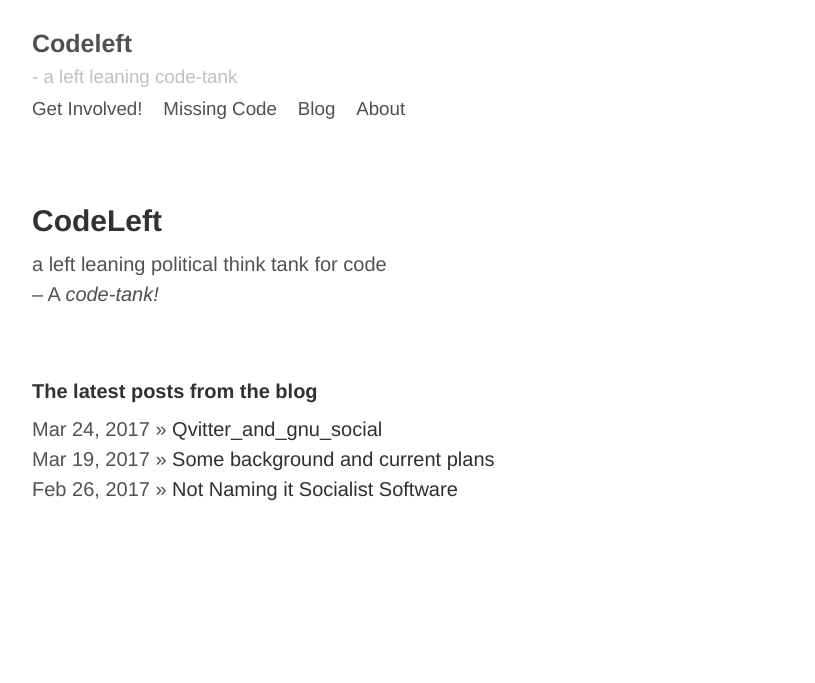
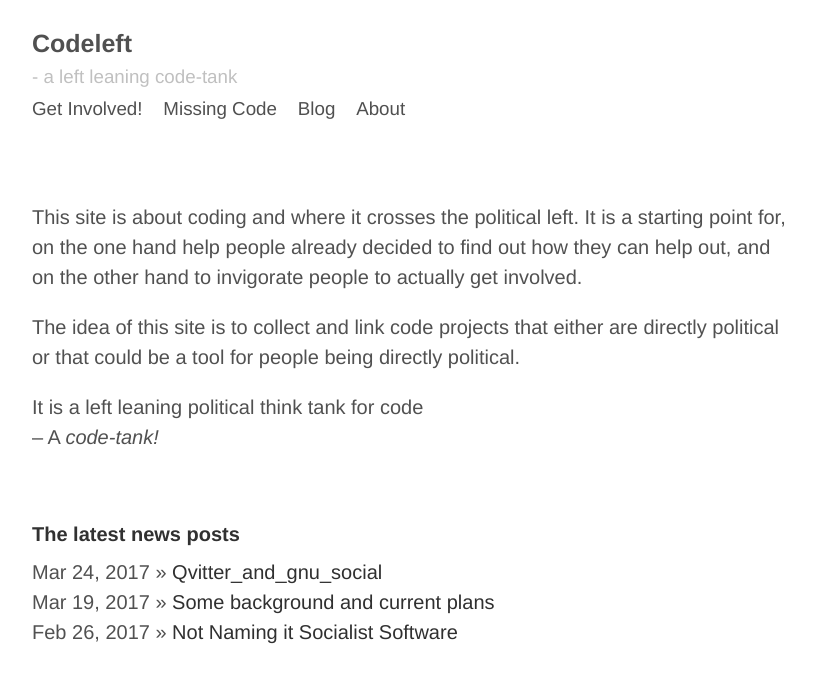
Before and after one commit to johhoi/codeleft, a Jekyll site: the page built from index.md, in a window 1280 px wide. Shown: the top 683 px of the page, without its empty margins (228-1043 px from the left). Built offline with Jekyll 4.4.1, drawn with Linux system fonts in a browser that asks for light colours.

Commit message:
Update index.md

```diff
--- a/index.md
+++ b/index.md
@@ -3,14 +3,17 @@
 title: Codeleft
 ---
 
-## CodeLeft
-a left leaning political think tank for code
+This site is about coding and where it crosses the political left. It is a starting point for, on the one hand help people already decided to find out how they can help out, and on the other hand to invigorate people to actually get involved.
+
+The idea of this site is to collect and link code projects that either are directly political or that could be a tool for people being directly political.
+
+It is a left leaning political think tank for code
 -- A _code-tank!_
 
 &nbsp;
 &nbsp;
 
-#### The latest posts from the blog
+#### The latest news posts
 {% for post in site.posts %}
 
 <div>
```
